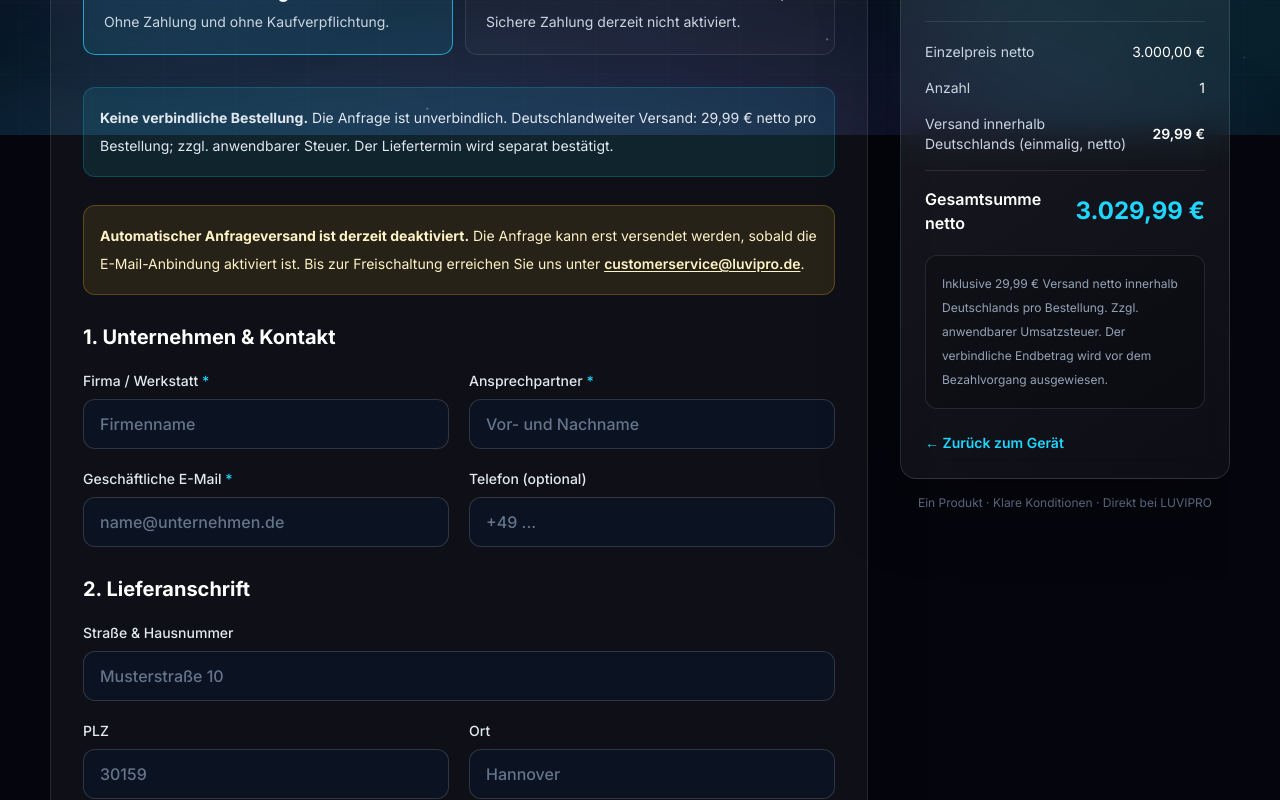
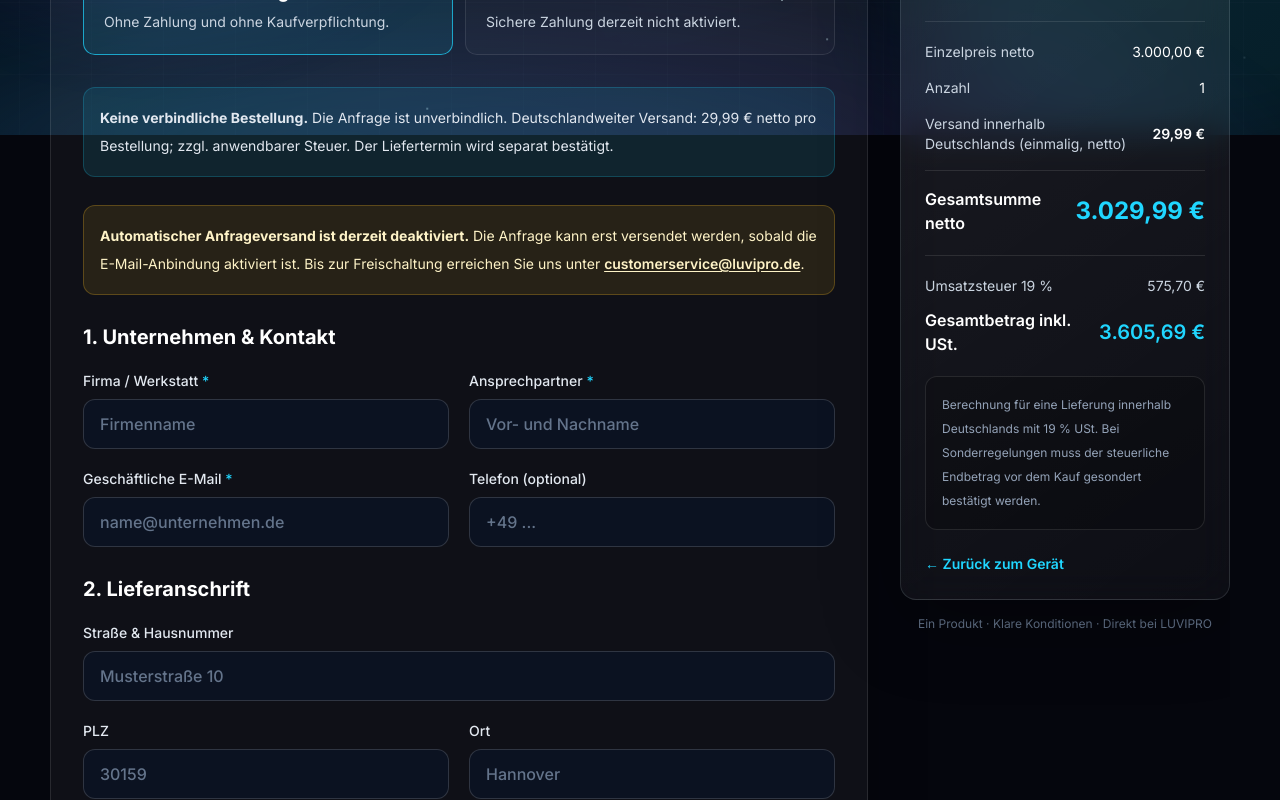
Before and after one commit to Diaa6969/luvipro-website, a Next.js app: page /order in a window 1280 px wide. Shown: the part 665-1465 px from the top of the page. Built offline with nearby package versions, Linux system fonts and the light colour scheme.

Commit message:
Show device net, 19% VAT and gross total in B2B order calculator

```diff
--- a/src/components/shop/order-form.tsx
+++ b/src/components/shop/order-form.tsx
@@ -4,6 +4,7 @@ import { FormEvent, useState } from "react";
 import Link from "next/link";
 import { ArrowRight, CheckCircle2, CreditCard, Mail, Minus, Plus, ShieldCheck } from "lucide-react";
 import { DEVICE, formatEuro, type ShopInquiry } from "@/lib/store";
+import { calculateInvoicePricing, moneyEUR } from "@/lib/invoicing/prices";
 
 type Mode = "preorder" | "buy";
 type Props = { initialMode: Mode; paymentsReady: boolean; preorderReady: boolean };
@@ -21,6 +22,7 @@ export function OrderForm({ initialMode, paymentsReady, preorderReady }: Props)
   const [pending, setPending] = useState(false);
   const [notice, setNotice] = useState<{ type: "info" | "error" | "success"; text: string } | null>(null);
   const [reference, setReference] = useState("");
+  const deviceTotals = calculateInvoicePricing("device", quantity);
 
   function selectMode(next: Mode) {
     setMode(next);
@@ -220,10 +222,14 @@ export function OrderForm({ initialMode, paymentsReady, preorderReady }: Props)
             <div className="flex items-center justify-between gap-4 text-sm"><span className="text-slate-300">Einzelpreis netto</span><span>{formatEuro(DEVICE.unitPriceNetCents)}</span></div>
             <div className="flex items-center justify-between gap-4 text-sm"><span className="text-slate-300">Anzahl</span><span>{quantity}</span></div>
             <div className="flex items-center justify-between gap-4 text-sm"><span className="text-slate-300">Versand innerhalb Deutschlands (einmalig, netto)</span><span className="shrink-0 font-semibold">{formatEuro(DEVICE.shippingNetCentsGermany)}</span></div>
-            <div className="flex items-center justify-between gap-4 border-t border-white/10 pt-4"><span className="font-semibold">Gesamtsumme netto</span><span className="font-[var(--font-space-grotesk)] text-2xl font-bold text-pulse">{formatEuro(DEVICE.unitPriceNetCents * quantity + DEVICE.shippingNetCentsGermany)}</span></div>
+            <div className="flex items-center justify-between gap-4 border-t border-white/10 pt-4"><span className="font-semibold">Gesamtsumme netto</span><span className="font-[var(--font-space-grotesk)] text-2xl font-bold text-pulse">{moneyEUR(deviceTotals.netCents)}</span></div>
+          </div>
+          <div className="mt-5 space-y-3 border-t border-white/10 pt-5">
+            <div className="flex items-center justify-between gap-3 text-sm text-slate-300"><span>Umsatzsteuer 19 %</span><span>{moneyEUR(deviceTotals.vatCents)}</span></div>
+            <div className="flex items-center justify-between gap-3 font-semibold text-white"><span>Gesamtbetrag inkl. USt.</span><span className="text-xl text-pulse">{moneyEUR(deviceTotals.grossCents)}</span></div>
           </div>
           <div className="mt-5 rounded-xl border border-white/10 bg-black/20 p-4 text-xs leading-6 text-slate-400">
-            Inklusive {formatEuro(DEVICE.shippingNetCentsGermany)} Versand netto innerhalb Deutschlands pro Bestellung. Zzgl. anwendbarer Umsatzsteuer. Der verbindliche Endbetrag wird vor dem Bezahlvorgang ausgewiesen.
+            Berechnung für eine Lieferung innerhalb Deutschlands mit 19 % USt. Bei Sonderregelungen muss der steuerliche Endbetrag vor dem Kauf gesondert bestätigt werden.
           </div>
           <Link href="/products" className="mt-6 inline-flex items-center gap-2 text-sm font-semibold text-pulse hover:text-white">← Zurück zum Gerät</Link>
         </div>
```
